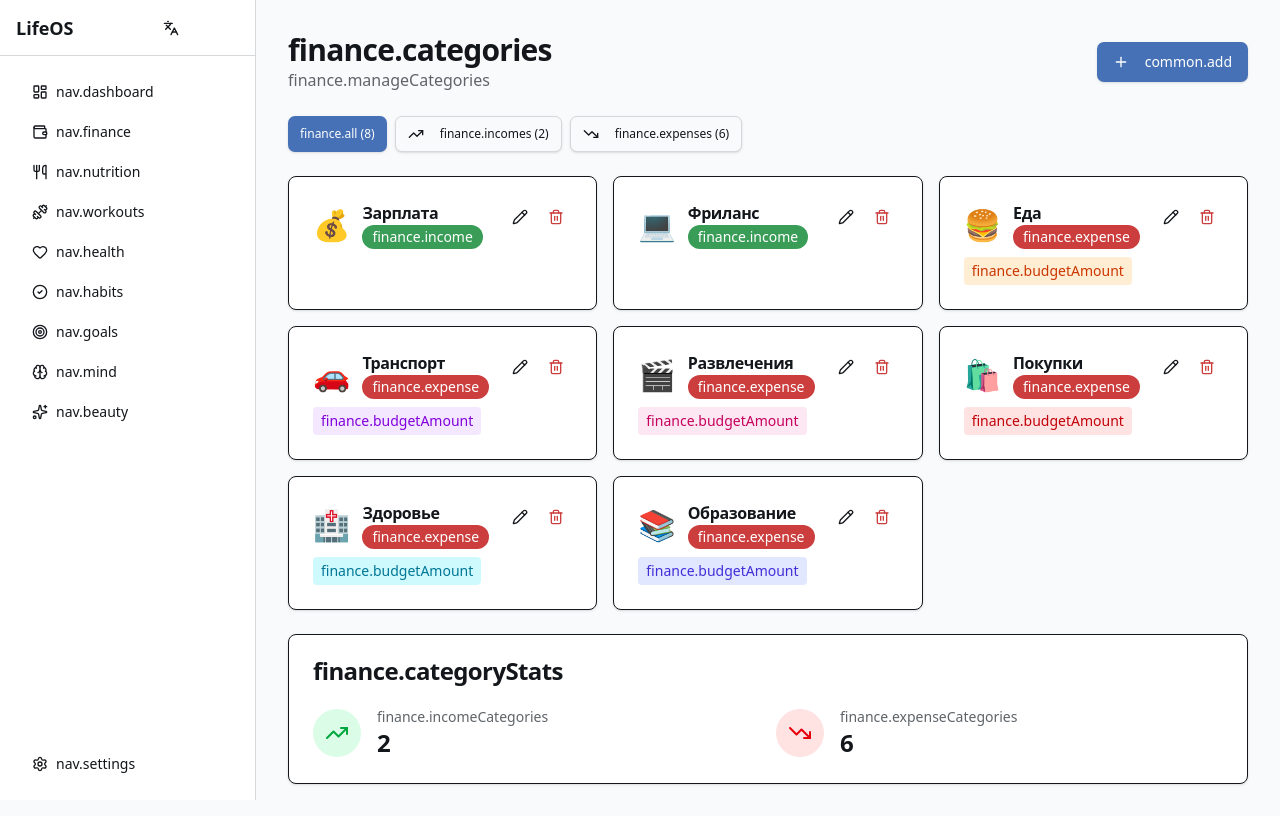
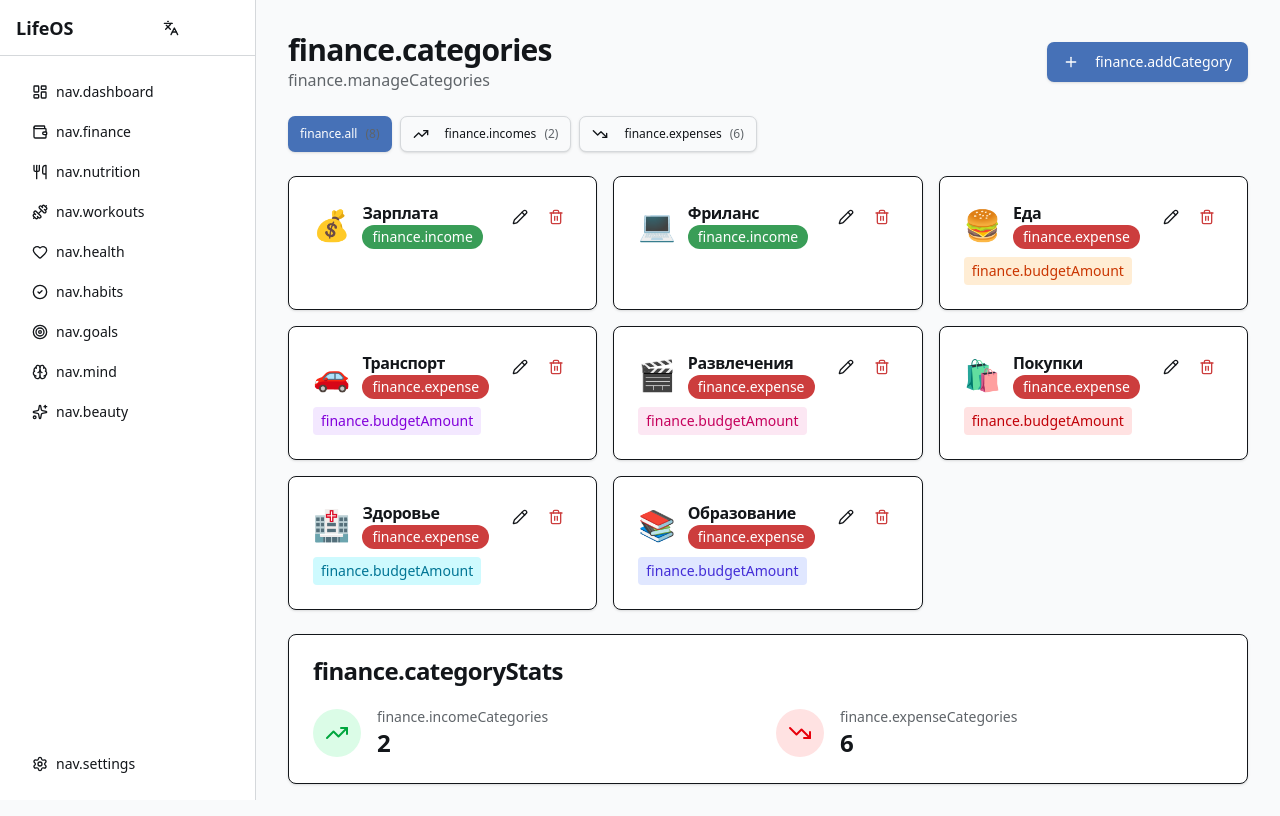
Before and after one commit to bairrrich/13.03.25_LifeOS, a Next.js app: page /finance/categories in a window 1280 px wide. Built offline with nearby package versions, Linux system fonts and the light colour scheme; what i18next-resources-to-backend would draw is missing.

Commit message:
fix: Categories page full i18n localization

```diff
--- a/public/locales/en/common.json
+++ b/public/locales/en/common.json
@@ -85,7 +85,40 @@
     "description": "Description",
     "category": "Category",
     "monthlyExpenses": "Monthly Expenses",
-    "monthlyIncome": "Monthly Income"
+    "monthlyIncome": "Monthly Income",
+    "cash": "Cash",
+    "bank": "Bank",
+    "card": "Card",
+    "investment": "Investment",
+    "budgetTotal": "Total Budget",
+    "spent": "Spent",
+    "remaining": "Remaining",
+    "overBudget": "Over Budget",
+    "almostDone": "Almost Done",
+    "onTrack": "On Track",
+    "period": "Period",
+    "daily": "Daily",
+    "weekly": "Weekly",
+    "monthly": "Monthly",
+    "yearly": "Yearly",
+    "icon": "Icon",
+    "color": "Color",
+    "budgetForExpenses": "Budget (for expenses)",
+    "all": "All",
+    "incomes": "Incomes",
+    "expenses": "Expenses",
+    "categoryStats": "Category Stats",
+    "incomeCategories": "Income Categories",
+    "expenseCategories": "Expense Categories",
+    "manageAccounts": "Manage Accounts",
+    "trackExpenses": "Track Expenses",
+    "manageCategories": "Manage Categories",
+    "addCategory": "Add Category",
+    "editCategory": "Edit Category",
+    "createCategory": "Create Category",
+    "budgetAmount": "Budget: {amount} €",
+    "budgetsOver": "budget(s) over",
+    "transaction": "Transaction"
   },
   "habits": {
     "streak": "Streak",
--- a/public/locales/ru/common.json
+++ b/public/locales/ru/common.json
@@ -120,8 +120,9 @@
     "manageAccounts": "Управление счетами и картами",
     "trackExpenses": "Контроль расходов по категориям",
     "manageCategories": "Управление категориями",
+    "addCategory": "Добавить категорию",
     "editCategory": "Редактировать категорию",
-    "createCategory": "Создать новую категорию",
+    "createCategory": "Создать категорию",
     "budgetAmount": "Бюджет: {amount} €",
     "budgetsOver": "бюджет(а) превышено"
   },
--- a/src/app/finance/categories/page.tsx
+++ b/src/app/finance/categories/page.tsx
@@ -103,13 +103,13 @@ export default function CategoriesPage() {
             <DialogTrigger asChild>
               <Button onClick={() => setEditingCategory(null)}>
                 <Plus className="mr-2 h-4 w-4" />
-                {t('common.add')}
+                {t('finance.addCategory')}
               </Button>
             </DialogTrigger>
             <DialogContent>
               <DialogHeader>
                 <DialogTitle>
-                  {editingCategory ? t('common.edit') : t('common.add')}
+                  {editingCategory ? t('common.edit') : t('finance.addCategory')}
                 </DialogTitle>
                 <DialogDescription>
                   {editingCategory ? t('finance.editCategory') : t('finance.createCategory')}
@@ -156,7 +156,7 @@ export default function CategoriesPage() {
             size="sm"
             onClick={() => setFilter('all')}
           >
-            {t('finance.all')} ({categories.length})
+            {t('finance.all')} <span className="text-muted-foreground">({categories.length})</span>
           </Button>
           <Button
             variant={filter === 'income' ? 'default' : 'outline'}
@@ -164,7 +164,7 @@ export default function CategoriesPage() {
             onClick={() => setFilter('income')}
           >
             <TrendingUp className="mr-2 h-4 w-4" />
-            {t('finance.incomes')} ({incomeCategories.length})
+            {t('finance.incomes')} <span className="text-muted-foreground">({incomeCategories.length})</span>
           </Button>
           <Button
             variant={filter === 'expense' ? 'default' : 'outline'}
@@ -172,7 +172,7 @@ export default function CategoriesPage() {
             onClick={() => setFilter('expense')}
           >
             <TrendingDown className="mr-2 h-4 w-4" />
-            {t('finance.expenses')} ({expenseCategories.length})
+            {t('finance.expenses')} <span className="text-muted-foreground">({expenseCategories.length})</span>
           </Button>
         </div>
 
```
